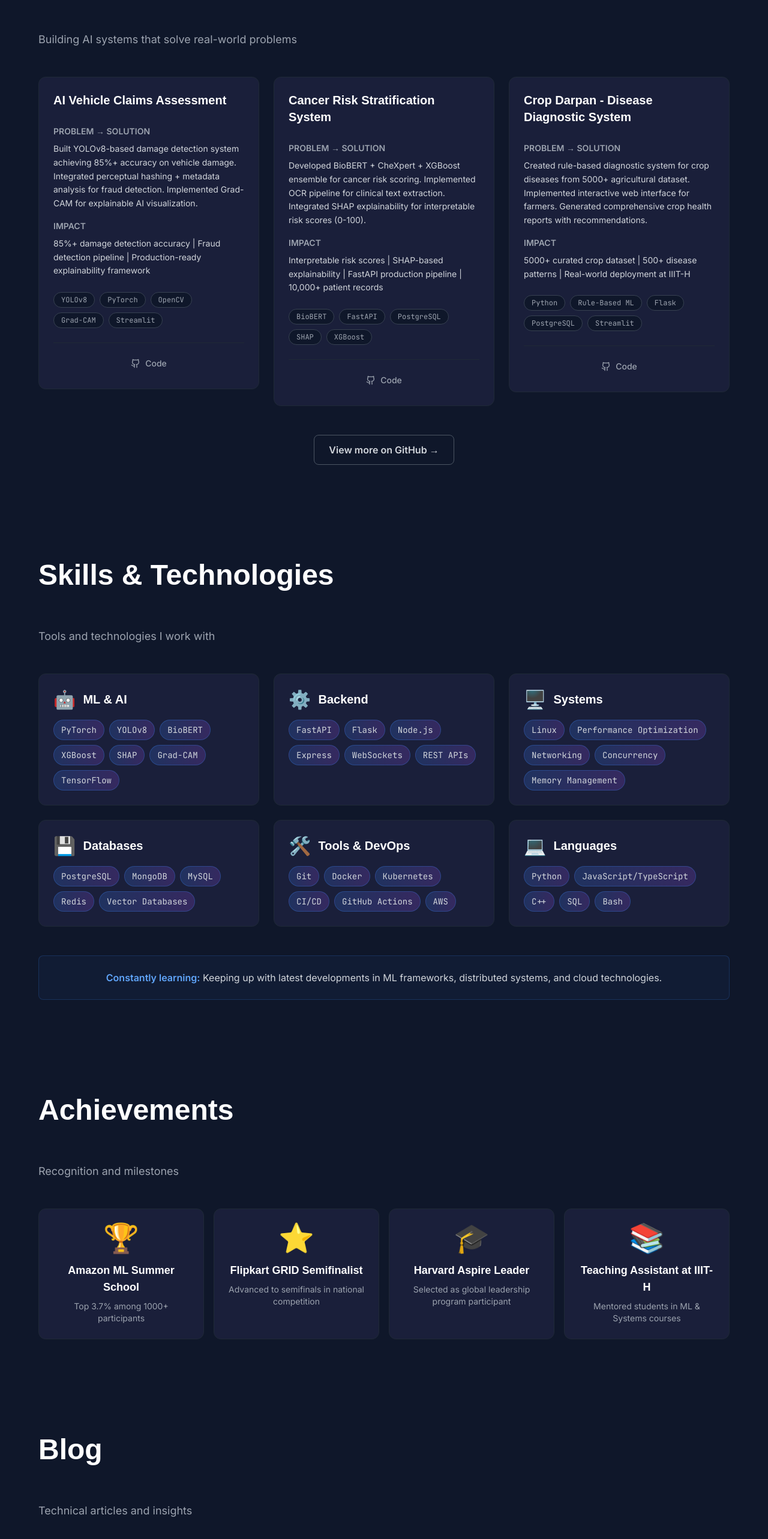
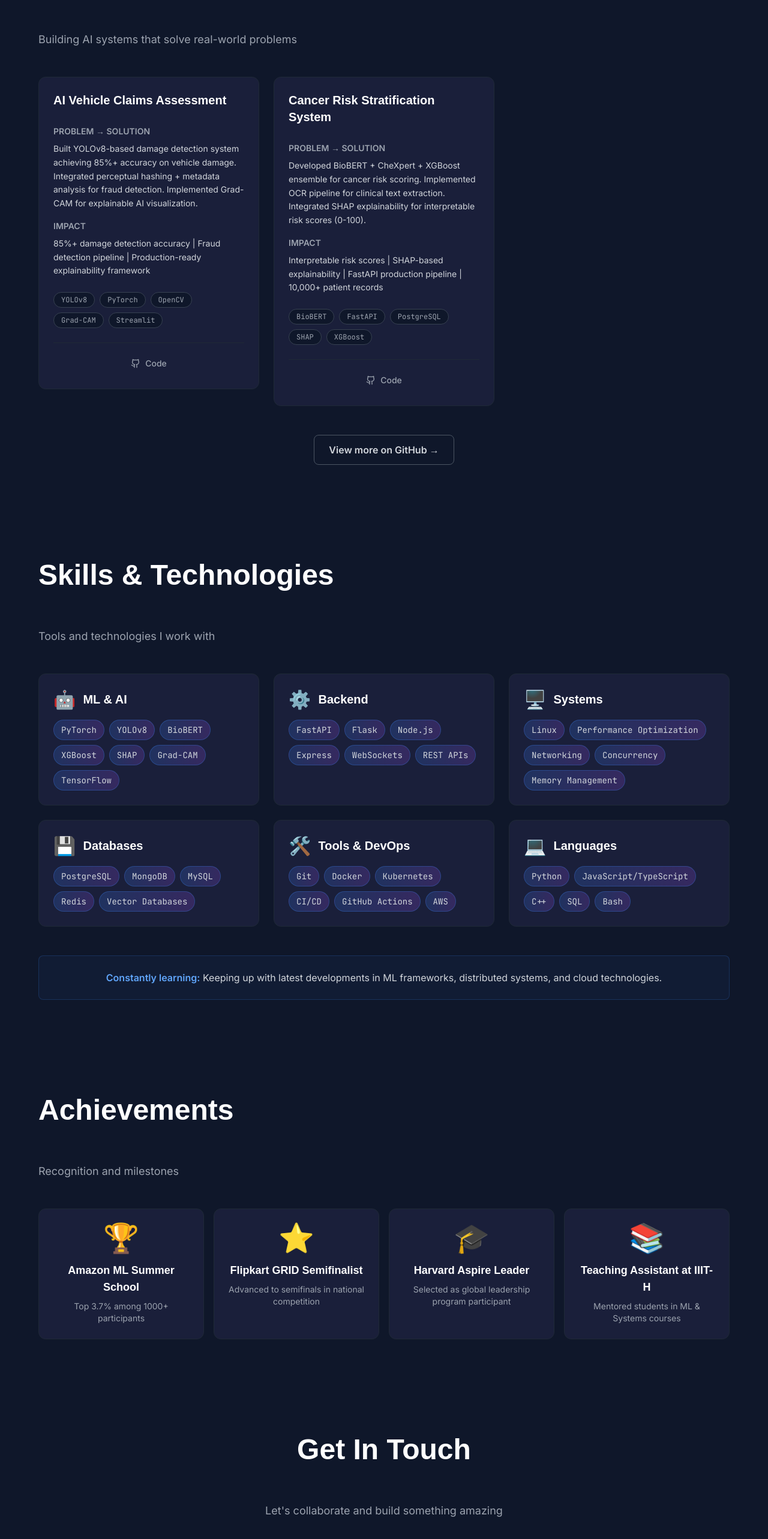
Before and after one commit to Vedp9984/ved-maurya, a Next.js app: page / in a window 1280 px wide. Shown: the part 2540-5106 px from the top of the page at 60% size. Built offline with nearby package versions, Linux system fonts and the light colour scheme.

Commit message:
changed mail

```diff
--- a/app/page.tsx
+++ b/app/page.tsx
@@ -4,7 +4,6 @@ import Projects from '@/components/Projects'
 import Experience from '@/components/Experience'
 import Skills from '@/components/Skills'
 import Achievements from '@/components/Achievements'
-import Blog from '@/components/Blog'
 import Contact from '@/components/Contact'
 import Footer from '@/components/Footer'
 
@@ -17,7 +16,6 @@ export default function Home() {
       <Projects />
       <Skills />
       <Achievements />
-      <Blog />
       <Contact />
       <Footer />
     </main>
--- a/components/Projects.tsx
+++ b/components/Projects.tsx
@@ -9,22 +9,16 @@ const projects = [
     description: 'Built YOLOv8-based damage detection system achieving 85%+ accuracy on vehicle damage. Integrated perceptual hashing + metadata analysis for fraud detection. Implemented Grad-CAM for explainable AI visualization.',
     impact: '85%+ damage detection accuracy | Fraud detection pipeline | Production-ready explainability framework',
     techStack: ['YOLOv8', 'PyTorch', 'OpenCV', 'Grad-CAM', 'Streamlit'],
-    githubLink: 'https://github.com/Vedp9984/',
+    githubLink: 'https://github.com/nilavra17ghosh/AI-CLAIMS-ASSESSMENT-SYSTEM',
   },
   {
     title: 'Cancer Risk Stratification System',
     description: 'Developed BioBERT + CheXpert + XGBoost ensemble for cancer risk scoring. Implemented OCR pipeline for clinical text extraction. Integrated SHAP explainability for interpretable risk scores (0-100).',
     impact: 'Interpretable risk scores | SHAP-based explainability | FastAPI production pipeline | 10,000+ patient records',
     techStack: ['BioBERT', 'FastAPI', 'PostgreSQL', 'SHAP', 'XGBoost'],
-    githubLink: 'https://github.com/Vedp9984/',
+    githubLink: 'https://github.com/Vedp9984/Cancer-Stratification-System',
   },
-  {
-    title: 'Crop Darpan - Disease Diagnostic System',
-    description: 'Created rule-based diagnostic system for crop diseases from 5000+ agricultural dataset. Implemented interactive web interface for farmers. Generated comprehensive crop health reports with recommendations.',
-    impact: '5000+ curated crop dataset | 500+ disease patterns | Real-world deployment at IIIT-H',
-    techStack: ['Python', 'Rule-Based ML', 'Flask', 'PostgreSQL', 'Streamlit'],
-    githubLink: 'https://github.com/Vedp9984/',
-  },
+
 ]
 
 export default function ProjectsSection() {
```
Also changed, not shown: 1 other file (tests, documents, lock files or other folders).
